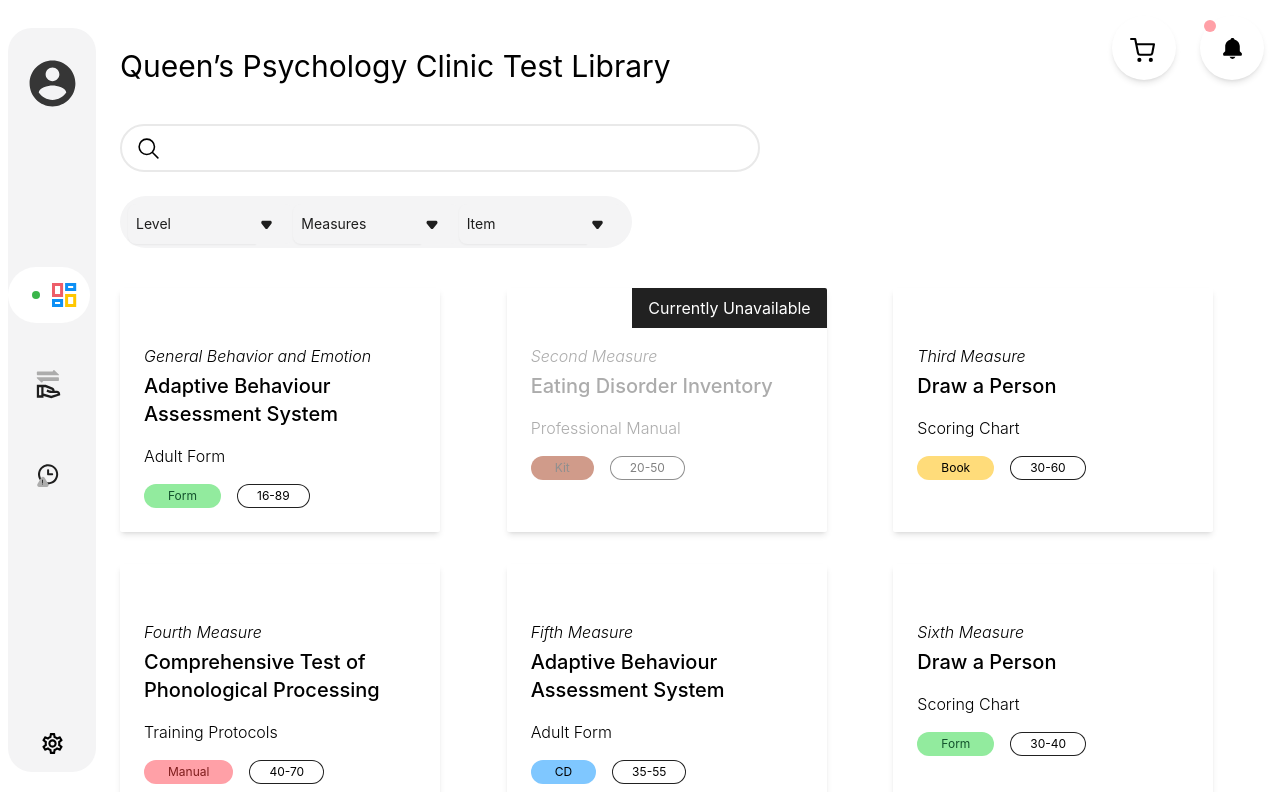
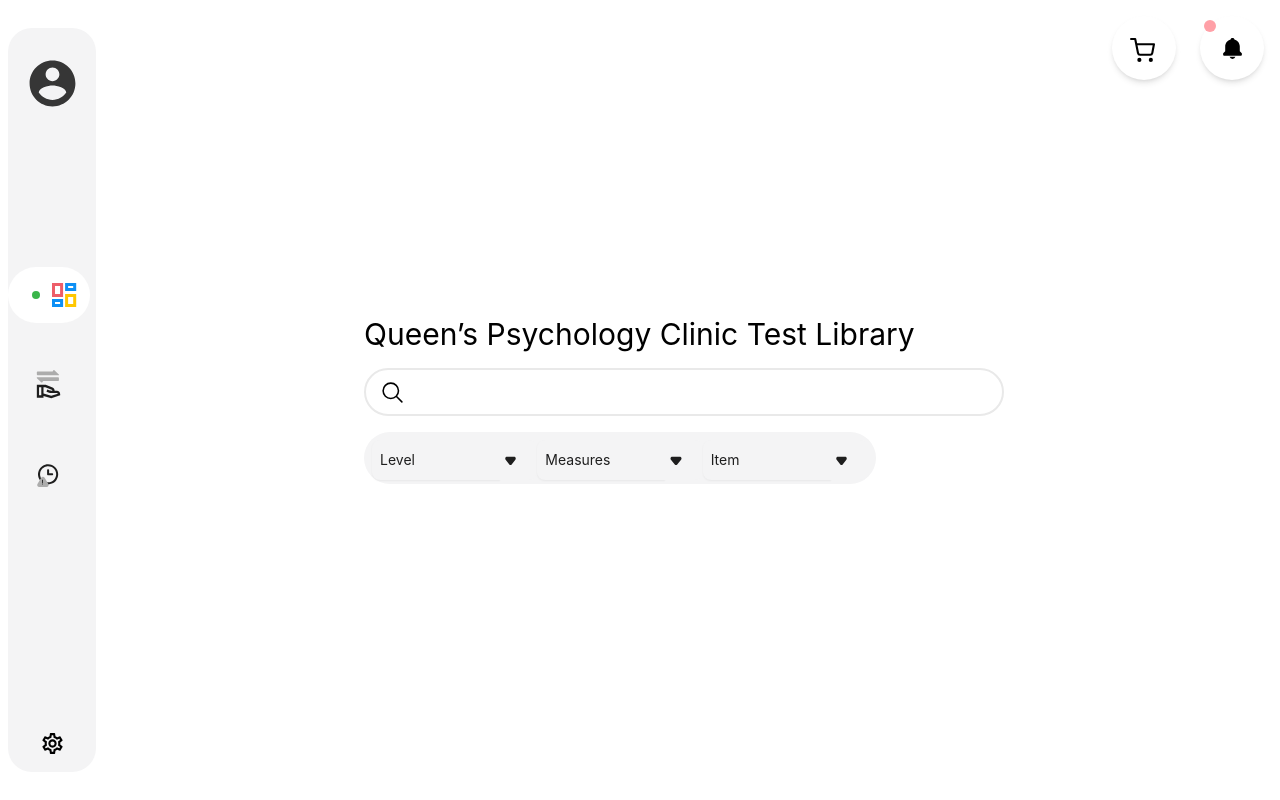
Before and after one commit to queens-psyc-clinic/app, a React (Create React App) app in the folder client/: page /client in a window 1280 px wide. Built offline with nearby package versions, Linux system fonts and the light colour scheme.

Commit message:
not sure ab design yet

```diff
--- a/client/src/pages/Dashboard.tsx
+++ b/client/src/pages/Dashboard.tsx
@@ -16,12 +16,17 @@ import Filter from "../components/Filter";
 import Card from "../components/Card";
 import cardSampleData from "../models/cardSampleData";
 import Modal from "../components/Modal";
+import logo from "../assets/logo.png";
 
 const Dashboard = (props: { userRole: Role }) => {
   const [selectedRows, setSelectedRows] = useState<string[]>([]);
-  const [data, setData] =
-    useState<Record<string, string | Object>[]>(defaultMockData);
+  const [data, setData] = useState<Record<string, string | Object>[]>([]);
 
+  useEffect(() => {
+    if (props.userRole === "admin") {
+      setData(defaultMockData);
+    }
+  });
   /* FETCHING REAL DATA */
   useEffect(() => {
     /*
@@ -38,18 +43,25 @@ const Dashboard = (props: { userRole: Role }) => {
   return (
     <div className="flex flex-col overflow-x-hidden p-6 py-10 w-full h-full">
       {props.userRole == "client" && (
-        <h1 className="text-3xl mb-4">
-          Queen’s Psychology Clinic Test Library
-        </h1>
+        <section className={`space-y-4 m-auto flex flex-col`}>
+          {/* <img src={logo} className="mb-8" /> */}
+          <h1 className="text-3xl">Queen’s Psychology Clinic Test Library</h1>
+          <SearchBar />
+          <Filter />
+        </section>
       )}
-      <section className="mt-6 space-y-6 mb-6">
+      {/* <section className="mt-6 space-y-6 mb-6">
         <SearchBar />
         <Filter />
-      </section>
+      </section> */}
 
       {/* ADMIN DASHBOARD */}
       {props.userRole == "admin" && (
         <>
+          <section className="mt-6 space-y-6 mb-6">
+            <SearchBar />
+            <Filter />
+          </section>
           <section className="relative w-full h-fit flex justify-between items-end mb-10">
             <section className="flex">
               {/* Quantity should be pulled from backend in the useEffect, these are
@@ -80,7 +92,7 @@ const Dashboard = (props: { userRole: Role }) => {
       )}
 
       {/* CLIENT DASHBOARD */}
-      {props.userRole === "client" && (
+      {props.userRole === "client" && data.length > 0 && (
         <div className="ml-4 mt-4 sm:ml-0 grid grid-cols-2 sm:grid-cols-2 md:grid-cols-3 lg:grid-cols-3 xl:grid-cols-3 gap-8">
           {cardSampleData.map((data) => (
             <Card key={data.id} data={data} />
```
Also changed, not shown: client/src/assets/logo.png (added).
